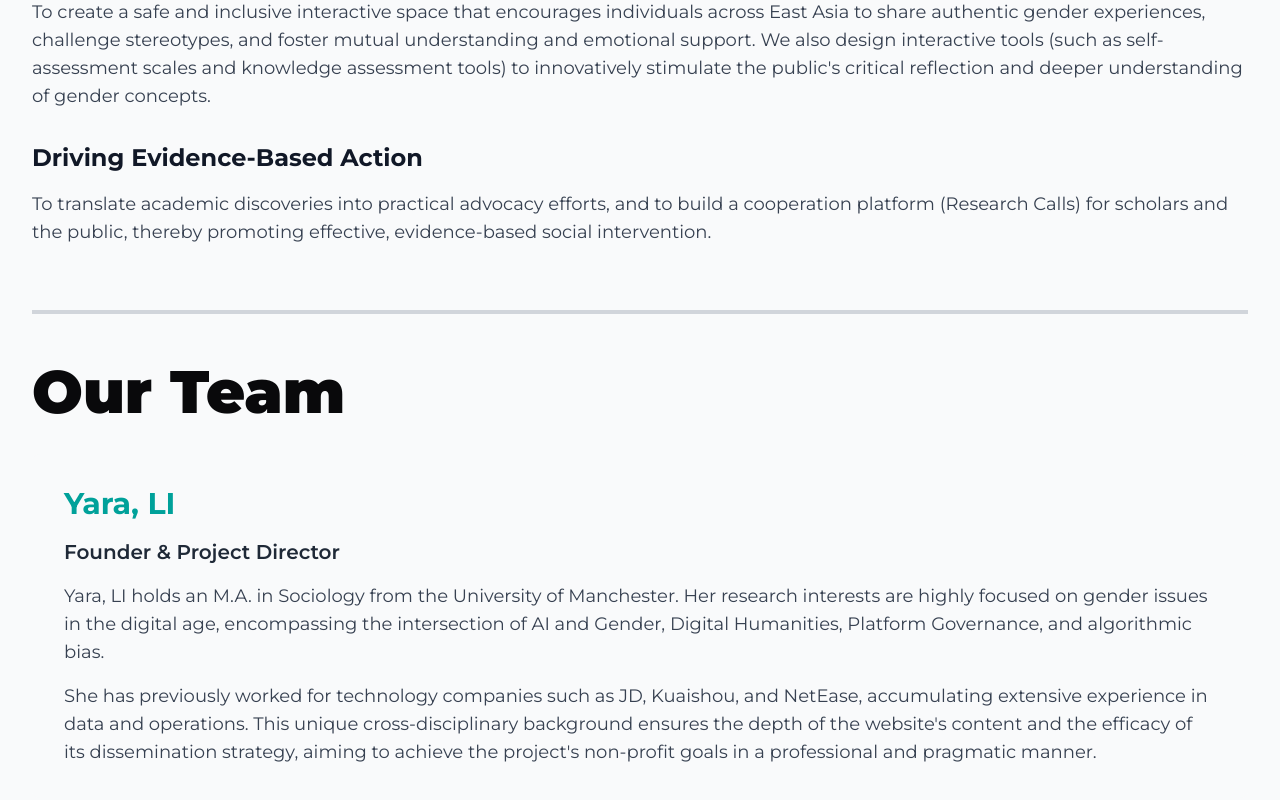
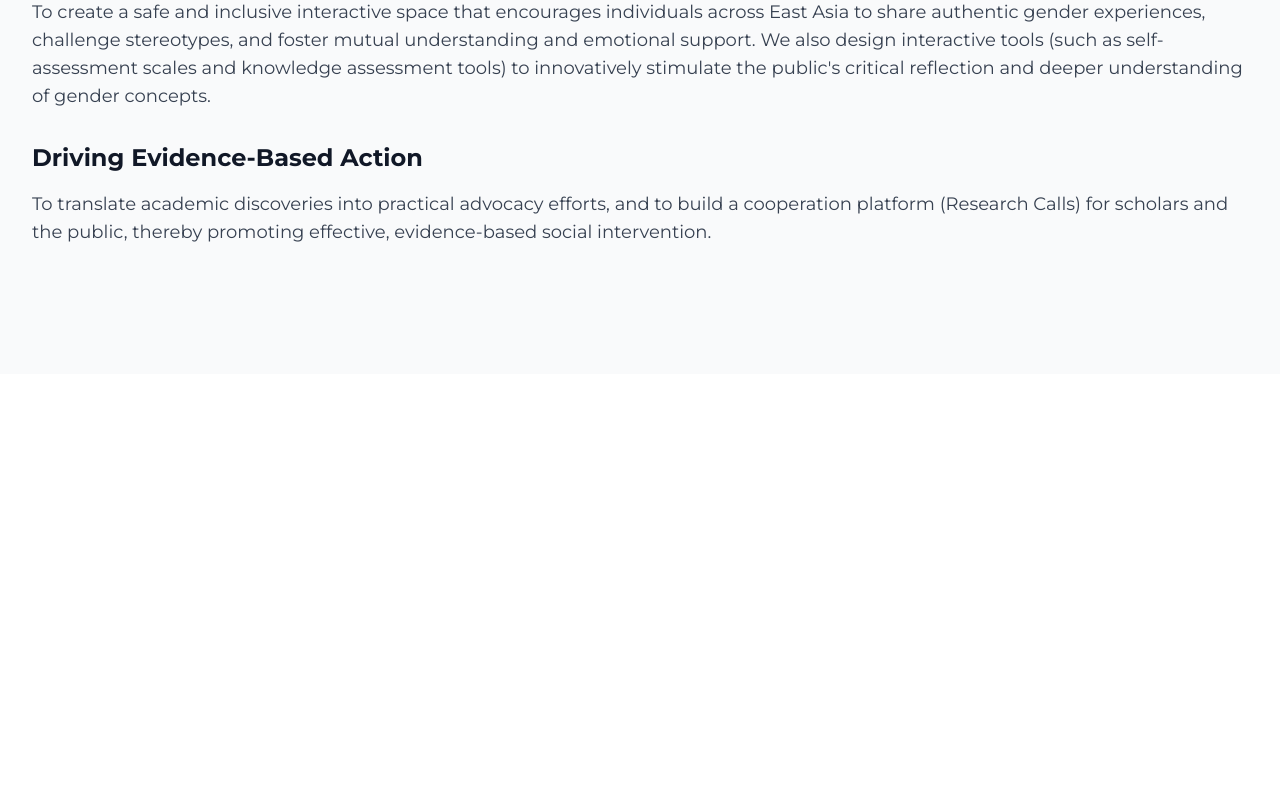
Before and after one commit to Username-19999/gender-bridge-asia, a Next.js app: page /about-us in a window 1280 px wide. Shown: the part 849-1649 px from the top of the page. After the commit the page ends 1223 px from the top, so only its background shows below. Built offline with nearby package versions, Linux system fonts and the light colour scheme.

Commit message:
feat: update UI typography, layout improvements and content updates

```diff
--- a/src/app/about-us/page.tsx
+++ b/src/app/about-us/page.tsx
@@ -73,29 +73,6 @@ export default function AboutUs() {
           </div>
         </AnimatedSection>
 
-        <div className="border-t-4 border-gray-300 my-12"></div>
-
-        <AnimatedSection delay={200}>
-          <div>
-            <h1 className="text-4xl sm:text-6xl font-black mb-8">{t("Our Team", "我们的团队")}</h1>
-            <div className="bg-gray-50 p-8 rounded-lg">
-              <h2 className="text-2xl sm:text-3xl font-bold mb-4 text-[#00a19a]">Yara, LI</h2>
-              <p className="text-base sm:text-xl font-semibold mb-4 text-gray-800">{t("Founder & Project Director", "创始人 & 项目总监")}</p>
-              <p className="text-sm sm:text-lg leading-relaxed text-gray-700 mb-4">
-                {language === "en"
-                  ? "Yara, LI holds an M.A. in Sociology from the University of Manchester. Her research interests are highly focused on gender issues in the digital age, encompassing the intersection of AI and Gender, Digital Humanities, Platform Governance, and algorithmic bias."
-                  : "Yara, LI 拥有曼彻斯特大学社会学硕士 (M.A.) 学位。她的研究兴趣高度聚焦于数字时代下的性别议题，包括人工智能与性别、数字人文、平台治理与算法偏见的交叉领域。"
-                }
-              </p>
-              <p className="text-sm sm:text-lg leading-relaxed text-gray-700">
-                {language === "en"
-                  ? "She has previously worked for technology companies such as JD, Kuaishou, and NetEase, accumulating extensive experience in data and operations. This unique cross-disciplinary background ensures the depth of the website's content and the efficacy of its dissemination strategy, aiming to achieve the project's non-profit goals in a professional and pragmatic manner."
-                  : "她曾任职于京东、快手、网易等科技公司，积累了丰富的数据与运营经验。这一独特的学术-业界跨界背景确保了网站内容的深度和传播策略的有效性，致力于以专业、务实的方式实现项目的公益目标。"
-                }
-              </p>
-            </div>
-          </div>
-        </AnimatedSection>
       </div>
     </div>
   );
--- a/src/app/academic-hub/page.tsx
+++ b/src/app/academic-hub/page.tsx
@@ -131,7 +131,7 @@ export default function AcademicHub() {
 
             <h2 className="text-3xl sm:text-4xl font-black mb-8">{t("Research Blog", "研究博客")}</h2>
             <p className="text-base sm:text-xl text-gray-600 mb-8">
-              {t("Stay updated with our latest research findings, policy analysis, and academic insights", "了解我们的最新研究成果、政策分析和学术见解")}
+              {t("Stay updated with our latest research findings, policy analysis, and academic insights.", "了解我们的最新研究成果、政策分析和学术见解")}
             </p>
             <Link href="/blog">
               <div className="bg-gradient-to-r from-[#00a19a] to-[#008c85] text-white p-8 rounded-lg hover:shadow-xl transition-all cursor-pointer">
--- a/src/app/blog/page.tsx
+++ b/src/app/blog/page.tsx
@@ -39,7 +39,7 @@ export default function BlogPage() {
           <div className="mb-16">
             <h1 className="text-4xl sm:text-6xl font-black mb-4">{t("Research Blog", "研究博客")}</h1>
             <p className="text-base sm:text-xl text-gray-600 mb-12">
-              {t("Explore cutting-edge research directions in gender studies and regional insights from across East Asia", "探索性别研究的前沿方向，并获取东亚区域洞察")}
+              {t("Explore cutting-edge research directions in gender studies and regional insights from across East Asia.", "探索性别研究的前沿方向，并获取东亚区域洞察")}
             </p>
 
             <div className="grid gap-8">
--- a/src/app/community-space/asi/page.tsx
+++ b/src/app/community-space/asi/page.tsx
@@ -58,8 +58,8 @@ export default function ASIGame() {
     },
     {
       statement: {
-        en: "Many women are actually seeking special favors under the guise of asking for 'equality.'",
-        zh: "许多女性实际上是在以要求'平等'为幌子寻求特殊照顾。"
+        en: "Many women are actually seeking special favors under the guise of asking for \"equality\".",
+        zh: "许多女性实际上是在以要求\"平等\"为幌子寻求特殊照顾。"
       },
       reversed: false
     },
--- a/src/app/community-space/page.tsx
+++ b/src/app/community-space/page.tsx
@@ -58,7 +58,7 @@ export default function CommunitySpace() {
           <div className="mb-16">
             <h1 className="text-4xl sm:text-6xl font-black mb-4">{t("Community Space", "社区空间")}</h1>
             <p className="text-base sm:text-xl text-gray-600 mb-12">
-              {t("Explore interactive tools to deepen your understanding of gender equality", "通过互动工具深化对性别平等的理解")}
+              {t("Explore interactive tools to deepen your understanding of gender equality.", "通过互动工具深化对性别平等的理解")}
             </p>
 
             <h2 className="text-3xl sm:text-4xl font-black mb-8">{t("Interactive Tools", "互动工具")}</h2>
@@ -82,7 +82,7 @@ export default function CommunitySpace() {
             </div>
 
             {/* Games Grid - 2x2 Layout */}
-            <div className="max-w-6xl mx-auto mb-16">
+            <div className="max-w-7xl mx-auto mb-16">
               <div className="grid grid-cols-1 md:grid-cols-2 gap-8">
                 {games.map((game, index) => (
                   <Link key={game.id} href={game.link}>
--- a/src/app/page.tsx
+++ b/src/app/page.tsx
@@ -106,7 +106,7 @@ export default function Home() {
 
       {/* Full-Screen Slides */}
       <section className="bg-[#F8FAFB] relative overflow-hidden border-b border-black/5 shadow-sm">
-        <div className="min-h-[500px] md:min-h-[550px] lg:h-[600px] w-full relative">
+        <div className="min-h-[420px] md:min-h-[480px] lg:h-[520px] w-full relative">
           {slides.map((slide, index) => (
             <div
               key={index}
--- a/src/components/CommunityVoices.tsx
+++ b/src/components/CommunityVoices.tsx
@@ -301,12 +301,12 @@ export function CommunityVoices() {
   };
 
   return (
-    <div className="max-w-7xl mx-auto px-4 sm:px-6 lg:px-8 py-4">
+    <div className="py-4">
       {/* Main Title */}
       <div className="mb-12">
         <h2 className="text-3xl sm:text-4xl font-black mb-4">{t("Community Voices", "社群之声")}</h2>
         <p className="text-lg sm:text-xl text-gray-600 mb-8">
-          {t("Diverse perspectives from our community members", "来自社群成员的多元视角")}
+          {t("Diverse perspectives from our community members.", "来自社群成员的多元视角")}
         </p>
 
         {/* Submission Entry */}
@@ -348,7 +348,7 @@ export function CommunityVoices() {
       <div className="mb-16">
         <div className="mb-8">
           <h3 className="text-2xl sm:text-3xl font-bold mb-2">
-            {t("Whispers from the Community", "社群心声")}
+            {t("Anonymous Reflections", "匿名随笔")}
           </h3>
           <p className="text-base sm:text-lg text-gray-600">
             {t("A safe space for sharing personal experiences, visual stories, and anonymous reflections.", "一个分享个人经验、视觉故事和匿名反思的安全空间。")}
@@ -428,7 +428,7 @@ export function CommunityVoices() {
                         <MessageSquare className="w-8 h-8 text-[#d62e39] flex-shrink-0 mt-1" />
                         <div className="flex-1">
                           <h5 className="text-lg font-bold mb-2 text-[#d62e39]">
-                            {t("Whispers from the Community", "社群心声")}
+                            {t("Anonymous Reflections", "匿名随笔")}
                           </h5>
                           <p className="text-sm text-gray-600 mb-2">
                             {t("Personal stories, experience sharing, private reflections", "个人故事、经验分享、私密感受")}
```
